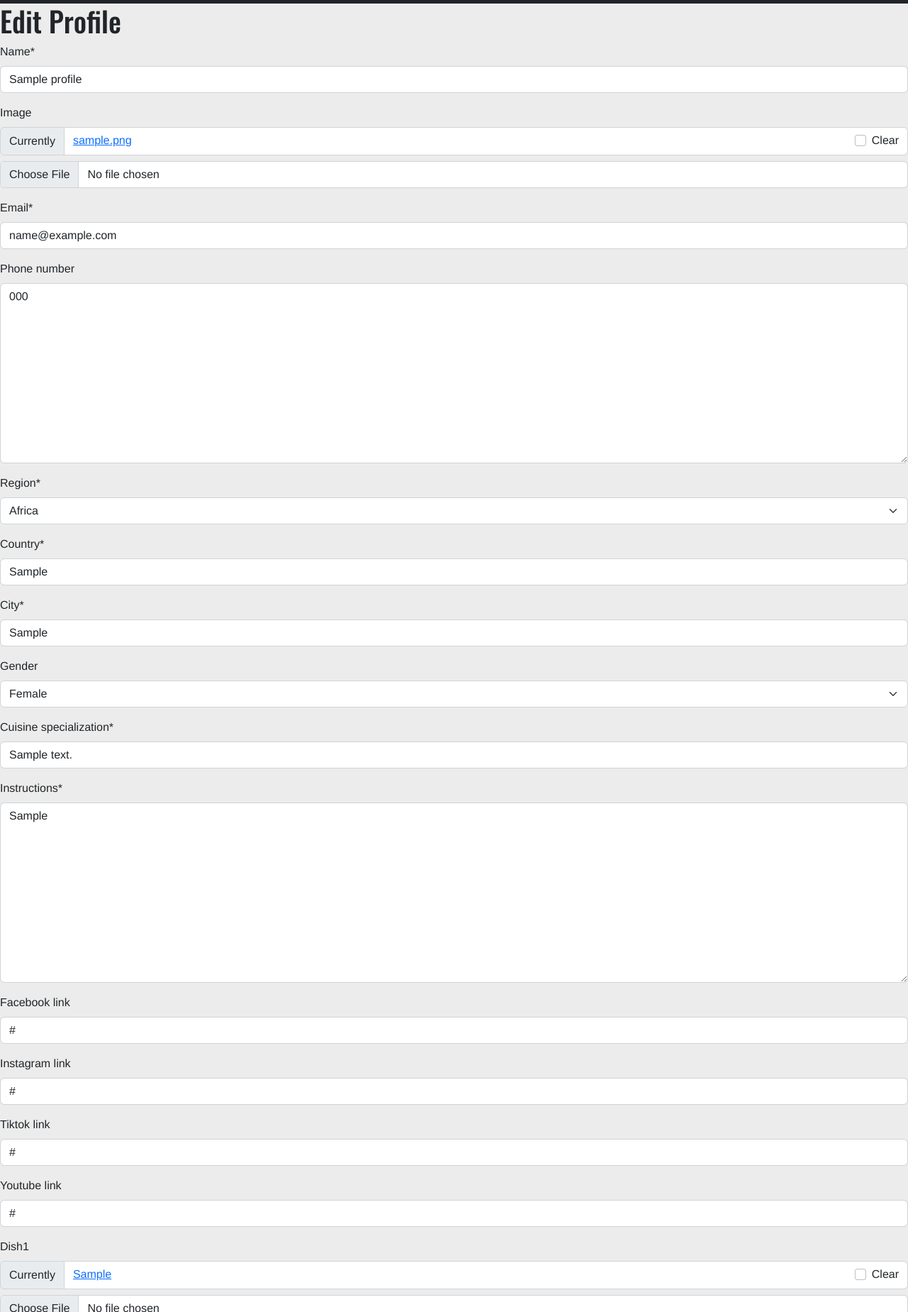
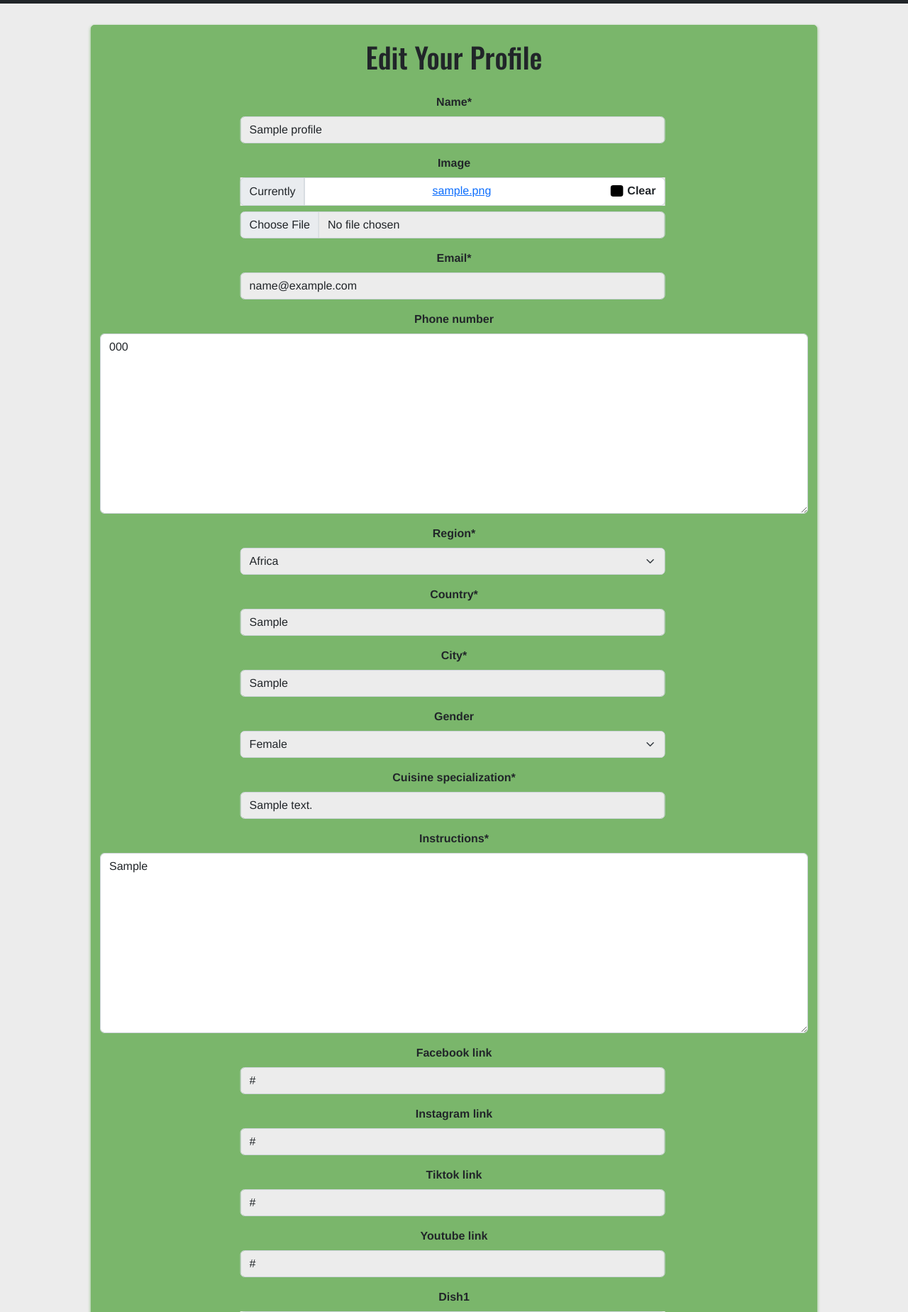
Before and after one commit to alakeldev/home-taste-app, a Django app: page /chefs/editprofile/ in a window 1280 px wide. Shown: the part 73-1922 px from the top of the page at 71% size. Run offline with Django 5.2, Linux system fonts and the light colour scheme; a user stored in the database is signed in; tables that the repository leaves empty hold one stand-in row (values such as "Sample post"); some libraries are stand-ins or nearby versions.

Commit message:
edit edit_profile.html page 'add div container + h1 title' + edit base.css 'style edit_profile form/page section'

```diff
--- a/chefs/templates/edit_profile.html
+++ b/chefs/templates/edit_profile.html
@@ -4,9 +4,11 @@
 {% load crispy_forms_tags %}
 
 {% block content %}
-<h1>Edit Profile</h1>
-<form method="post" enctype="multipart/form-data">
-    {% csrf_token %}
-    {% crispy form %}
-</form>
+<div class="container text-center" id="edit-profile-form-div">
+    <h1>Edit Your Profile</h1>
+    <form method="post" enctype="multipart/form-data" class="edit-profile-form">
+        {% csrf_token %}
+        {% crispy form %}
+    </form>
+</div>
 {% endblock %}
--- a/static/css/base.css
+++ b/static/css/base.css
@@ -814,3 +814,81 @@ label.form-label.requiredField[for="id_password"]::before {
 }
 
 /* end pwd changed done page/key_done */
+
+/* start edit profile form/page */
+
+#edit-profile-form-div {
+    box-shadow: 0 2px 4px var(--green-color);
+    border: 1px solid var(--green-color);
+    min-height: 100;
+    width: 80%;
+    margin-top: 30px;
+    background-color: var(--green-color);
+    border-radius: 5px;
+}
+
+#edit-profile-form-div h1 {
+    color: var(--main-color);
+    padding-top: 20px;
+    padding-bottom: 20px;
+}
+
+#edit-profile-form-div label {
+    font-weight: bold;
+}
+
+#edit-profile-form-div input,
+#edit-profile-form-div select,
+#edit-profile-form-div input,
+#edit-profile-form-div #cke_id_instructions,
+#edit-profile-form-div div.input-group.mb-2 {
+    width: 60%;
+    transform: translate(33%, 0%);
+    background-color: rgb(236, 236, 236);
+}
+
+div #submit-id-submit {
+    border: none;
+    outline: none;
+    background-color: var(--main-color);
+    border-radius: 60px;
+    margin-top: 10px;
+    transform: translate(-3%, 0);
+    width: 20%;
+    transition: background-color 0.4s, color 0.4s;
+    margin-bottom: 20px;
+    background-color: var(--main-color);
+}
+
+
+div #submit-id-submit:hover {
+    background-color: #f0edef;
+    color: var(--main-color);
+}
+
+@media (max-width: 878px) {
+    #edit-profile-form-div {
+        width: 95%;
+    }
+
+    #edit-profile-form-div input,
+    #edit-profile-form-div select,
+    #edit-profile-form-div input,
+    #edit-profile-form-div #cke_id_instructions,
+    #edit-profile-form-div div.input-group.mb-2 {
+        width: 90%;
+        transform: translate(5%, 0%);
+    }
+
+    div #submit-id-submit {
+        width: 50%;
+    }
+}
+
+#edit-profile-form-div div.input-group.mb-2 input {
+    transform: translate(0px, 0px);
+    background-color: black;
+    width: 18px;
+}
+
+/* end edit profile form/page */
```
